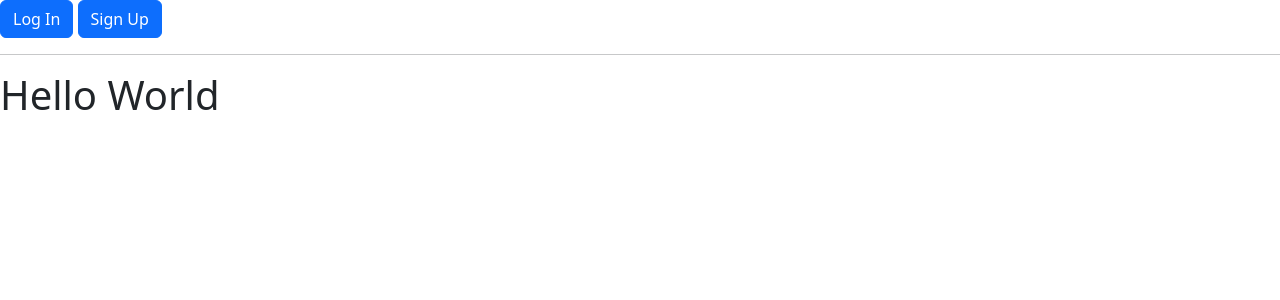
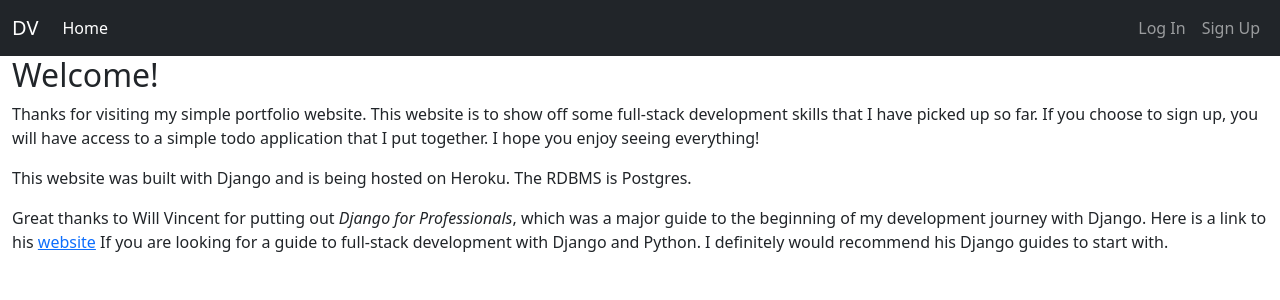
Before and after one commit to letusgitcommit/simple_portfolio, a Django app: page / in a window 1280 px wide. Shown: the top 300 px of the page. Run offline with Django 4.2, Linux system fonts and the light colour scheme.

Commit message:
added some content to the home page. finished up styling for the log in, log out, and sign up page.

```diff
--- a/pages/templates/pages/home.html
+++ b/pages/templates/pages/home.html
@@ -2,7 +2,28 @@
 
 {% block title %}Home{% endblock %}
 
+{% block base_nav %}
+    <li class="nav-item">
+        <a class="nav-link active" href="#">Home</a>
+    </li>
+{% endblock %}
+
 {% block content %}
-    <h1>Hello World</h1>
+    <h2>Welcome!</h2>
+    <p>
+        Thanks for visiting my simple portfolio website. This website is to show off some full-stack development skills
+        that I have picked up so far. If you choose to sign up, you will have access to a simple todo application that I
+        put together. I hope you enjoy seeing everything!
+    </p>
+    <p>
+        This website was built with Django and is being hosted on Heroku. The RDBMS is Postgres.
+    </p>
+    <p>
+        Great thanks to Will Vincent for putting out <em>Django for Professionals</em>, which was a major guide to the
+        beginning of my development journey with Django. Here is a link to his
+        <a href="https://wsvincent.com/">website</a>
+        If you are looking for a guide to full-stack development with Django and Python. I definitely would recommend
+        his Django guides to start with.
+    </p>
 
 {% endblock %}
--- a/templates/_base.html
+++ b/templates/_base.html
@@ -11,16 +11,48 @@
             integrity="sha384-OERcA2EqjJCMA+/3y+gxIOqMEjwtxJY7qPCqsdltbNJuaOe923+mo//f6V8Qbsw3"
             crossorigin="anonymous"></script>
 </head>
+
 <body>
-    {% if user.is_authenticated %}
-        <a href="{% url "account_logout" %}" class="btn btn-primary">Log Out</a>
-    {% else %}
-        <a href="{% url "account_login" %}" class="btn btn-primary">Log In</a>
-        <a href="{% url "account_signup" %}" class="btn btn-primary">Sign Up</a>
-    {% endif %}
-    <hr />
-    {% block content %}
+    <nav class="navbar navbar-dark navbar-expand-lg bg-dark">
+        <div class="container-fluid">
+            <a class="navbar-brand" href="{% url "pages:home" %}">DV</a>
+            <button class="navbar-toggler" type="button" data-bs-toggle="collapse" data-bs-target="#navbarContent">
+                <span class="navbar-toggler-icon"></span>
+            </button>
+            <div class="collapse navbar-collapse" id="navbarContent">
+                <ul class="navbar-nav me-auto mb-2 mb-lg-0">
+                    {% block base_nav %}
+                        <li class="nav-item">
+                            <a class="nav-link" href="{% url 'pages:home' %}">Home</a>
+                        </li>
+                    {% endblock %}
+                    {% block extra_nav %}
+                    {% endblock %}
+                </ul>
+                <ul class="navbar-nav ms-auto mb-2 mb-lg-0">
+                    {% block user_auth_nav %}
+                        {% if user.is_authenticated %}
+                            <li class="nav-item">
+                                <a class="nav-link" href="{% url 'account_logout' %}">Log Out</a>
+                            </li>
+                        {% else %}
+                            <li class="nav-item">
+                                <a class="nav-link" href="{% url 'account_login' %}">Log In</a>
+                            </li>
+                            <li class="nav-item">
+                                <a class="nav-link" href="{% url 'account_signup' %}">Sign Up</a>
+                            </li>
+                        {% endif %}
+                    {% endblock %}
+                </ul>
+            </div>
+        </div>
+    </nav>
 
-    {% endblock %}
+    <div class="container-fluid">
+        {% block content %}
+
+        {% endblock %}
+    </div>
 </body>
 </html>
```
Also changed, not shown: templates/account/login.html (+15 -5 lines), templates/account/logout.html (+7 -1 lines), templates/account/signup.html (+10 -1 lines).
